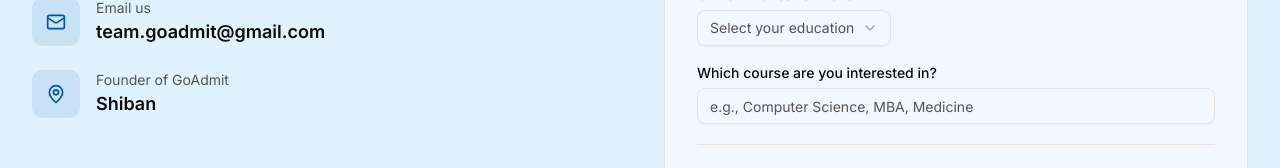
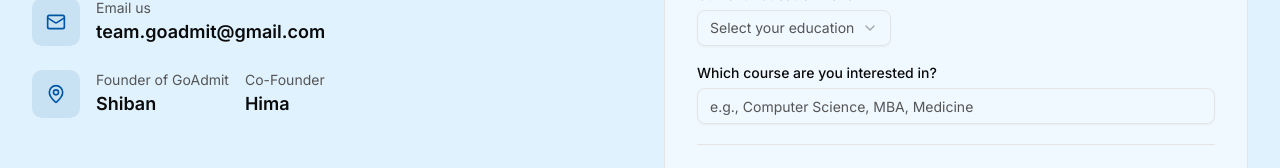
Before and after one commit to shiban78/Goadmit-consultancy, a Next.js app: page /inquiry in a window 1280 px wide. Shown: the part 417-585 px from the top of the page. Built offline with nearby package versions, Linux system fonts and the light colour scheme.

Commit message:
co founder changed

```diff
--- a/components/contact-section.tsx
+++ b/components/contact-section.tsx
@@ -98,6 +98,10 @@ export function ContactSection() {
                 <div>
                   <p className="text-sm text-muted-foreground">{t("Founder of GoAdmit")}</p>
                   <p className="text-lg font-semibold text-foreground">Shiban</p>
+                </div>
+                 <div>
+                  <p className="text-sm text-muted-foreground">{t("Co-Founder")}</p>
+                  <p className="text-lg font-semibold text-foreground">Hima</p>
                 </div>
               </div>
             </div>
--- a/next.config.mjs
+++ b/next.config.mjs
@@ -1,6 +1,10 @@
 /** @type {import('next').NextConfig} */
 const nextConfig = {
   typescript: {
+    // !! WARN !!
+    // Dangerously allow production builds to successfully complete even if
+    // your project has type errors.
+    // !! WARN !!
     ignoreBuildErrors: true,
   },
   images: {
```
Also changed, not shown: package.json (line endings or trailing spaces).
